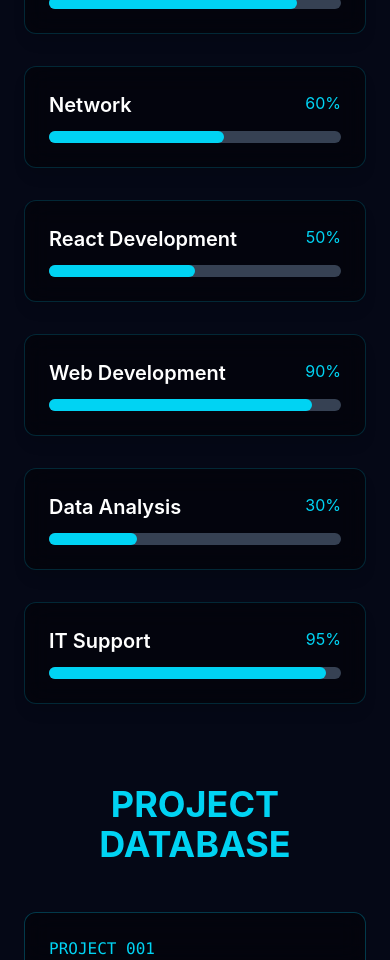
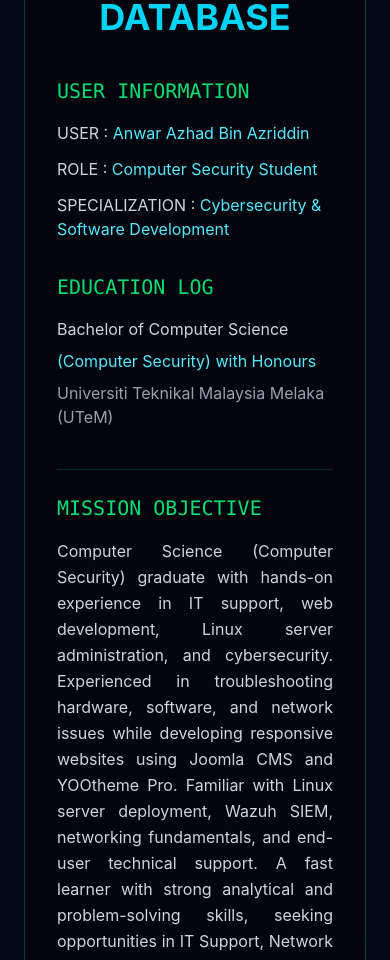
Before and after one commit to anwarazhad/anwar-portfolio, a React (Vite) app: page / in a window 390 px wide. Shown: the part 1040-2000 px from the top of the page. Built offline with nearby package versions, Linux system fonts and the light colour scheme.

Commit message:
modified:   src/App.jsx 	new file:   src/assets/Anwar Azhad_Resume.pdf 	new file:   src/components/About.jsx 	new file:   src/components/Contact.jsx

```diff
--- a/src/App.jsx
+++ b/src/App.jsx
@@ -1,18 +1,23 @@
+import CyberBackground from "./components/CyberBackground";
 import Navbar from "./components/Navbar";
 import Hero from "./components/Hero";
 import Skills from "./components/Skills";
 import Projects from "./components/Projects";
 import Experience from "./components/Experience";
-import CyberBackground from "./components/CyberBackground";
+import About from "./components/About";
+import Contact from "./components/Contact";
 
 function App() {
   return (
     <>
+      <CyberBackground />
       <Navbar />
       <Hero />
+      <About />
       <Skills />
       <Projects />
       <Experience />
+      <Contact />
     </>
   );
 }
--- /dev/null
+++ b/src/components/About.jsx
@@ -0,0 +1,167 @@
+import { motion } from "framer-motion";
+
+export default function About() {
+  return (
+    <section
+      className="
+min-h-screen
+px-6
+py-20
+flex
+items-center
+justify-center
+"
+    >
+      <motion.div
+        initial={{
+          opacity: 0,
+          y: 50,
+        }}
+        whileInView={{
+          opacity: 1,
+          y: 0,
+        }}
+        transition={{
+          duration: 0.7,
+        }}
+        className="
+max-w-5xl
+w-full
+bg-black/40
+border
+border-cyan-500/30
+rounded-2xl
+p-8
+backdrop-blur-md
+"
+      >
+        <h2
+          className="
+text-4xl
+font-bold
+text-cyan-400
+text-center
+mb-10
+"
+        >
+          PERSONAL PROFILE DATABASE
+        </h2>
+
+        <div
+          className="
+grid
+md:grid-cols-2
+gap-8
+"
+        >
+          {/* Profile */}
+
+          <div>
+            <h3
+              className="
+text-xl
+text-green-400
+font-mono
+mb-4
+"
+            >
+              USER INFORMATION
+            </h3>
+
+            <p className="text-gray-300">
+              USER :{" "}
+              <span className="text-cyan-300">Anwar Azhad Bin Azriddin</span>
+            </p>
+
+            <p className="text-gray-300 mt-3">
+              ROLE :{" "}
+              <span className="text-cyan-300">Computer Security Student</span>
+            </p>
+
+            <p className="text-gray-300 mt-3">
+              SPECIALIZATION :{" "}
+              <span className="text-cyan-300">
+                Cybersecurity & Software Development
+              </span>
+            </p>
+          </div>
+
+          {/* Education */}
+
+          <div>
+            <h3
+              className="
+text-xl
+text-green-400
+font-mono
+mb-4
+"
+            >
+              EDUCATION LOG
+            </h3>
+
+            <p className="text-gray-300">Bachelor of Computer Science</p>
+
+            <p
+              className="
+text-cyan-300
+mt-2
+"
+            >
+              (Computer Security) with Honours
+            </p>
+
+            <p
+              className="
+text-gray-400
+mt-2
+"
+            >
+              Universiti Teknikal Malaysia Melaka (UTeM)
+            </p>
+          </div>
+        </div>
+
+        {/* Mission */}
+
+        <div
+          className="
+mt-10
+border-t
+border-cyan-500/20
+pt-6
+"
+        >
+          <h3
+            className="
+text-xl
+text-green-400
+font-mono
+"
+          >
+            MISSION OBJECTIVE
+          </h3>
+
+          <p
+            className="
+text-gray-300
+mt-4
+leading-relaxed
+text-justify
+"
+          >
+            Computer Science (Computer Security) graduate with hands-on
+            experience in IT support, web development, Linux server
+            administration, and cybersecurity. Experienced in troubleshooting
+            hardware, software, and network issues while developing responsive
+            websites using Joomla CMS and YOOtheme Pro. Familiar with Linux
+            server deployment, Wazuh SIEM, networking fundamentals, and end-user
+            technical support. A fast learner with strong analytical and
+            problem-solving skills, seeking opportunities in IT Support, Network
+            Engineering, SOC Analysis, Junior Web Development, or Data Analysis.
+          </p>
+        </div>
+      </motion.div>
+    </section>
+  );
+}
--- /dev/null
+++ b/src/components/Contact.jsx
@@ -0,0 +1,218 @@
+import { motion } from "framer-motion";
+import { Mail, Github, Linkedin, Download } from "lucide-react";
+
+export default function Contact() {
+  return (
+    <section
+      className="
+min-h-screen
+px-6
+py-20
+flex
+items-center
+justify-center
+"
+    >
+      <motion.div
+        initial={{
+          opacity: 0,
+          y: 50,
+        }}
+        whileInView={{
+          opacity: 1,
+          y: 0,
+        }}
+        transition={{
+          duration: 0.7,
+        }}
+        className="
+max-w-4xl
+w-full
+bg-black/40
+border
+border-cyan-500/30
+rounded-2xl
+p-8
+backdrop-blur-md
+"
+      >
+        <h2
+          className="
+text-4xl
+font-bold
+text-center
+text-cyan-400
+mb-8
+"
+        >
+          ACCESS TERMINAL
+        </h2>
+
+        <div
+          className="
+font-mono
+text-green-400
+mb-8
+"
+        >
+          <p>&gt; Establishing secure connection...</p>
+
+          <p className="mt-2">&gt; Connection successful.</p>
+        </div>
+
+        <div
+          className="
+grid
+md:grid-cols-3
+gap-5
+"
+        >
+          {/* EMAIL */}
+
+          <a
+            href="mailto:your-email@gmail.com"
+            className="
+border
+border-cyan-500/30
+p-5
+rounded-xl
+hover:scale-105
+transition
+"
+          >
+            <Mail
+              className="
+text-cyan-400
+mb-3
+"
+            />
+
+            <h3>EMAIL</h3>
+
+            <p
+              className="
+text-green-400
+mt-2
+"
+            >
+              ● ONLINE
+            </p>
+          </a>
+
+          {/* Github */}
+
+          <a
+            href="#"
+            className="
+border
+border-cyan-500/30
+p-5
+rounded-xl
+hover:scale-105
+transition
+"
+          >
+            <Github
+              className="
+text-cyan-400
+mb-3
+"
+            />
+
+            <h3>GITHUB</h3>
+
+            <p
+              className="
+text-green-400
+mt-2
+"
+            >
+              ● ONLINE
+            </p>
+          </a>
+
+          {/* Linkedin */}
+
+          <a
+            href="#"
+            className="
+border
+border-cyan-500/30
+p-5
+rounded-xl
+hover:scale-105
+transition
+"
+          >
+            <Linkedin
+              className="
+text-cyan-400
+mb-3
+"
+            />
+
+            <h3>LINKEDIN</h3>
+
+            <p
+              className="
+text-green-400
+mt-2
+"
+            >
+              ● ONLINE
+            </p>
+          </a>
+        </div>
+
+        {/* Resume */}
+
+        <div
+          className="
+text-center
+mt-10
+"
+        >
+          <a
+            href="C:\Users\adlin\anwar-portfolio\anwar-portfolio\src\assets"
+            download
+            className="
+inline-flex
+items-center
+gap-3
+px-8
+py-3
+bg-cyan-400
+text-black
+rounded-full
+font-bold
+hover:scale-110
+transition
+"
+          >
+            <Download size={20} />
+            DOWNLOAD RESUME
+          </a>
+        </div>
+
+        <div
+          className="
+mt-10
+border-t
+border-cyan-500/20
+pt-5
+text-center
+"
+        >
+          <p
+            className="
+text-yellow-400
+font-mono
+"
+          >
+            STATUS: AVAILABLE FOR OPPORTUNITIES
+          </p>
+        </div>
+      </motion.div>
+    </section>
+  );
+}
```
Also changed, not shown: 1 other file (tests, documents, lock files or other folders).
